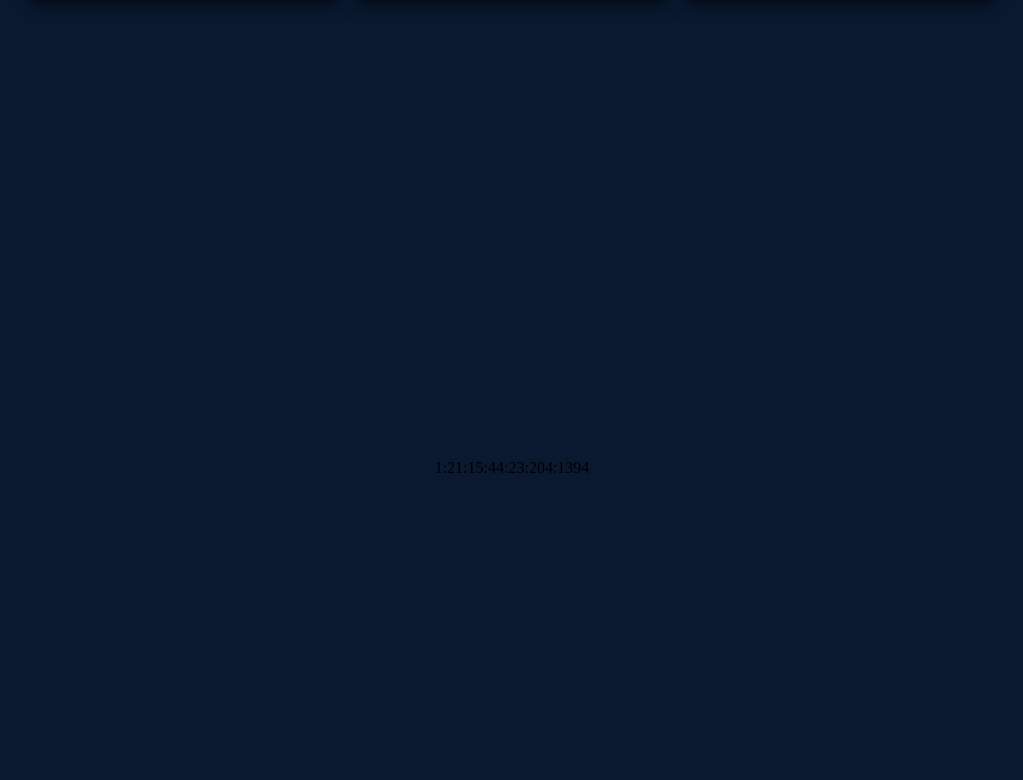
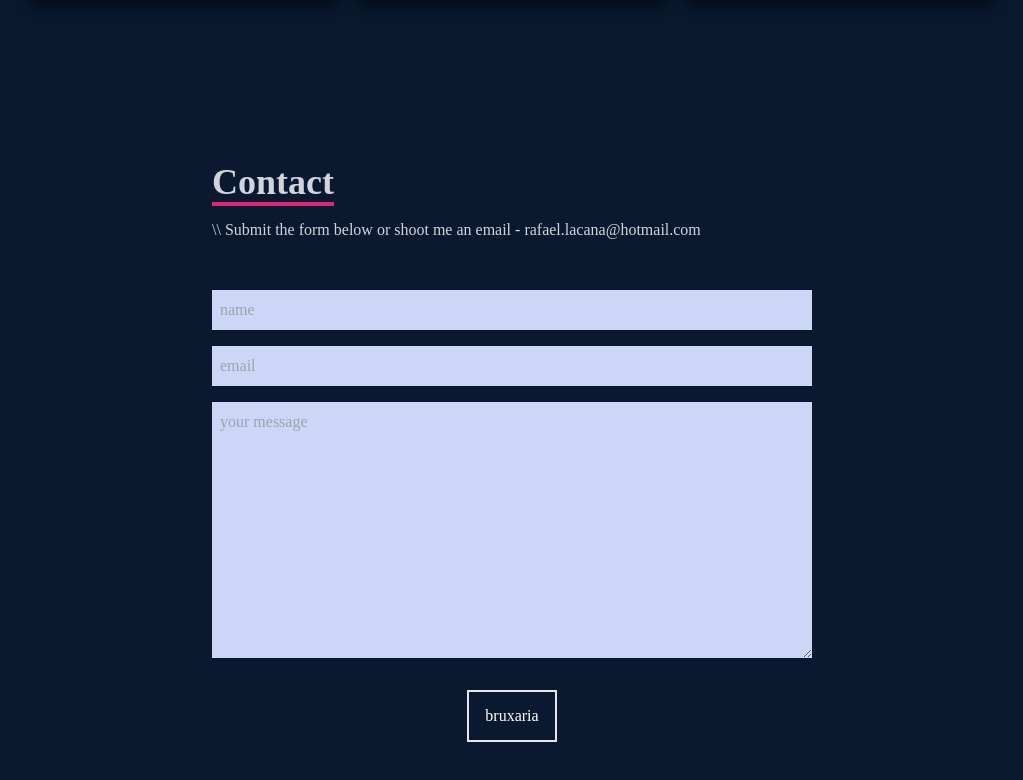
Before and after one commit to Yoshimitsuy/rafael-lacana, a React (Create React App) app: page / in a window 1280 px wide. Shown: the part 3132-3912 px from the top of the page, without its empty margins (128-1151 px from the left). Built offline with nearby package versions, Linux system fonts and the light colour scheme; the HTML template or start-up script is replaced by a standard one.

Commit message:
form config

```diff
--- a/package.json
+++ b/package.json
@@ -10,6 +10,7 @@
     "react-dom": "^18.2.0",
     "react-icons": "^4.7.1",
     "react-scripts": "5.0.1",
+    "react-scroll": "^1.8.9",
     "web-vitals": "^2.1.4"
   },
   "scripts": {
--- a/src/components/Contact.jsx
+++ b/src/components/Contact.jsx
@@ -3,8 +3,16 @@
 const Contact = () => {
   return (
     <div name='contact' className='w-full h-screen bg-[#0a192f] flex justify-center items-center p-4'>
-      <form action=''>
-        1:21:15:44:23:204:1394
+      <form method='POST' action='https://getform.io/f/5a06de45-0af7-4c3c-91c1-7352bd246904' className='flex flex-col max-w-[600px] w-full'>
+        <div className='pb-8'>
+          <p className='text-4xl font-bold inline border-b-4 border-pink-600 text-gray-300'>Contact</p>
+          <p className='text-gray-300 py-4'>\\ Submit the form below or shoot me an email - rafael.lacana@hotmail.com</p>
+        </div>
+
+        <input className='bg-[#ccd6f6] p-2' type='text' placeholder='name' name='name' />
+        <input className='my-4 p-2 bg-[#ccd6f6]' type='email' placeholder='email' name='email' />
+        <textarea className='bg-[#ccd6f6] p-2' name='message' rows='10' placeholder='your message'></textarea>
+        <button className='text-white border-2 hover:bg-pink-600 hover:border-pink-600 px-4 py-3 my-8 mx-auto flex items-center'>bruxaria</button>
       </form>
     </div>
   )
```
Also changed, not shown: 1 other file (tests, documents, lock files or other folders).
